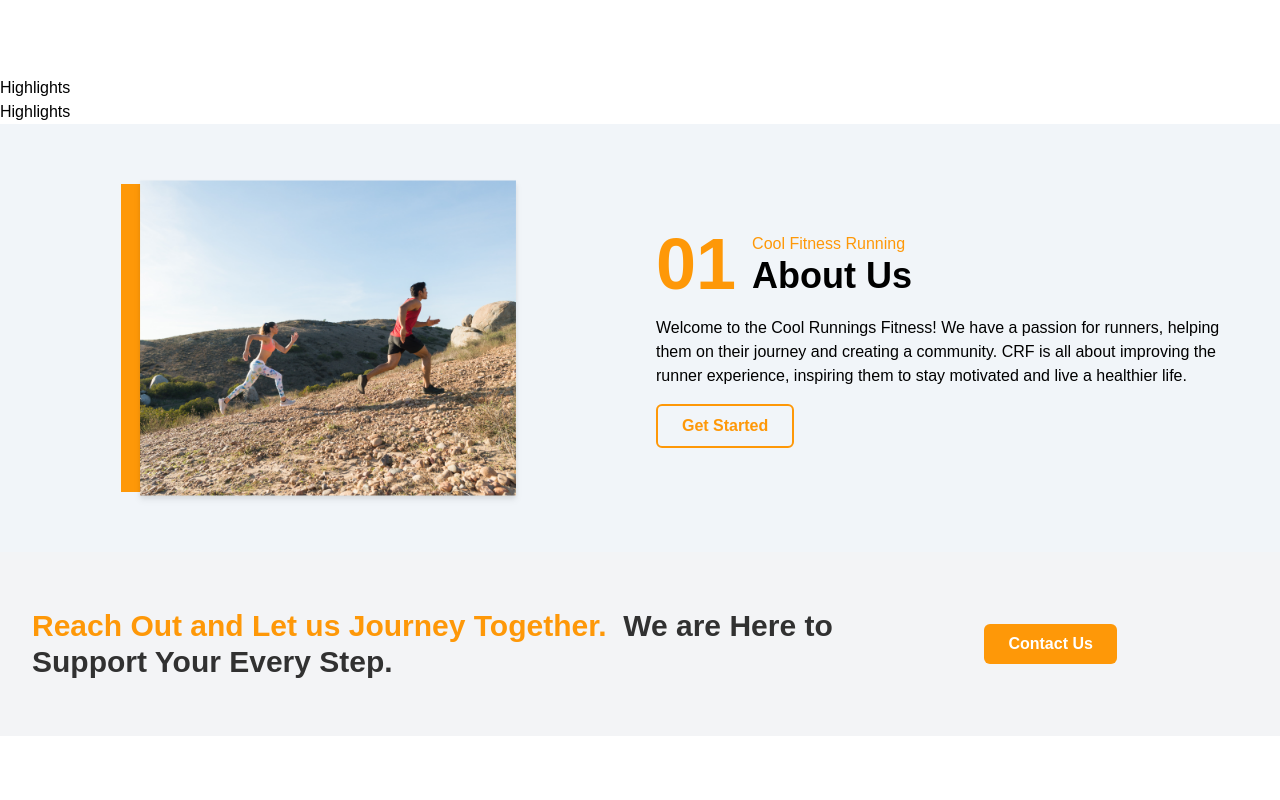
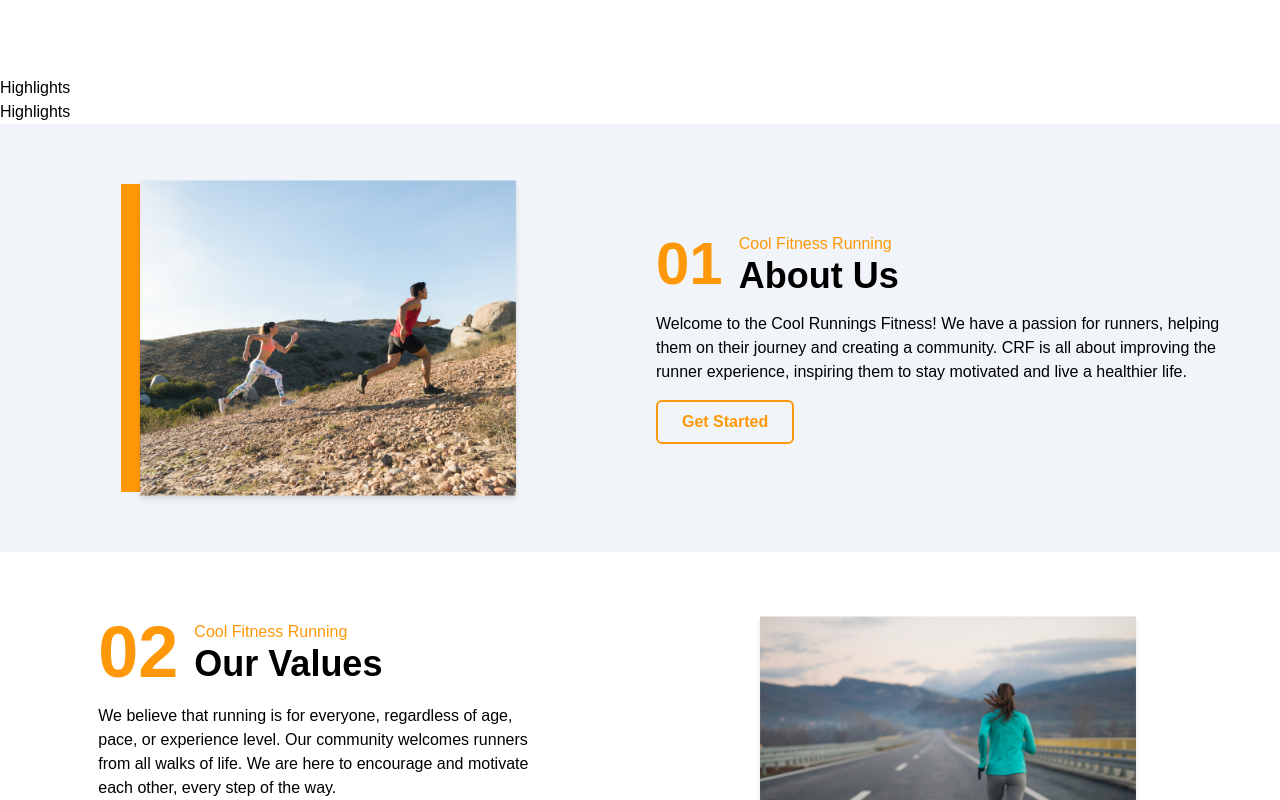
Before and after one commit to Hadehwahle/Fitness-App, a React (Vite) app: page / in a window 1280 px wide. Shown: the part 640-1440 px from the top of the page. Before the commit the page ends 1376 px from the top, so only its background shows below. Built offline with nearby package versions, Linux system fonts and the light colour scheme.

Commit message:
modified styling

```diff
--- a/src/components/About/About.jsx
+++ b/src/components/About/About.jsx
@@ -1,6 +1,8 @@
+import About2 from "./About2";
 import AboutUs from "../../assets/images/8.png";
 const About = () => {
   return (
+    <div>
       <div
         id="about"
         className="py-16 dark:bg-black dark:text-white bg-slate-100 duration-200"
@@ -10,7 +12,7 @@ const About = () => {
             {/* Image section */}
             <div
               data-aos="fade-down-left"
-            className="before:block before:absolute before:-inset-1 before:-translate-x-6 before:bg-primary relative inline-block hover:before:-translate-x-2 before:duration-200"
+              className="md:before:block md:before:absolute md:before:-inset-1 md:before:-translate-x-6 md:before:bg-primary relative inline-block hover:before:-translate-x-2 before:duration-200"
             >
               <img
                 src={AboutUs}
@@ -22,7 +24,7 @@ const About = () => {
             <div className="space-y-4">
               {/* Heading section */}
               <div className="flex items-center gap-4">
-              <div className="text-primary text-7xl">
+                <div className="text-primary text-6xl">
                   <h1
                     data-aos="fade-up"
                     data-aos-delay="300"
@@ -52,9 +54,9 @@ const About = () => {
               <div>
                 <p className="" data-aos="fade-right" data-aos-delay="900">
                   Welcome to the Cool Runnings Fitness! We have a passion for
-                runners, helping them on their journey and creating a community.
-                CRF is all about improving the runner experience, inspiring them
-                to stay motivated and live a healthier life.
+                  runners, helping them on their journey and creating a
+                  community. CRF is all about improving the runner experience,
+                  inspiring them to stay motivated and live a healthier life.
                 </p>
               </div>
               <button
@@ -68,6 +70,8 @@ const About = () => {
           </div>
         </div>
       </div>
+      <About2 />
+    </div>
   );
 };
 
```
Lines whose indentation alone changed are shown as unchanged.
